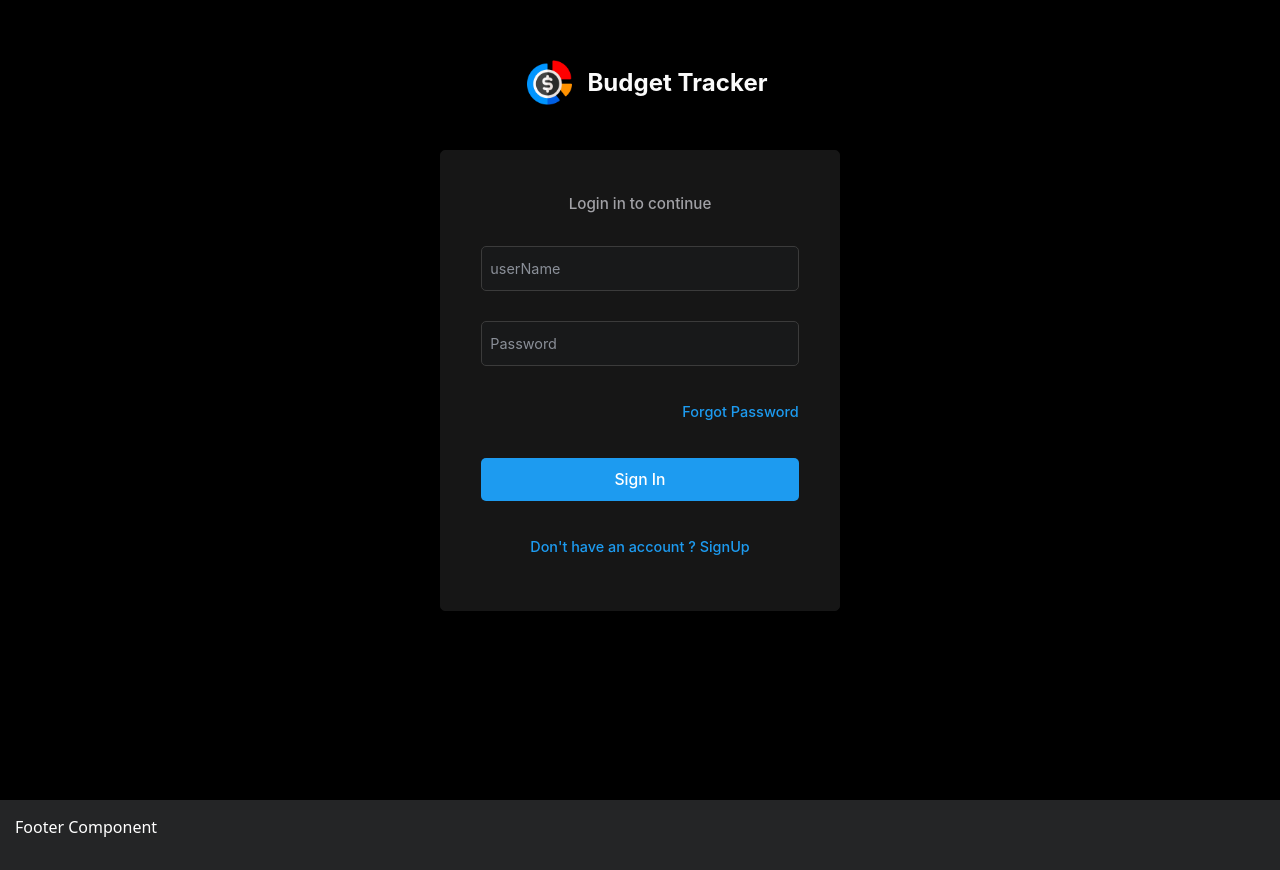
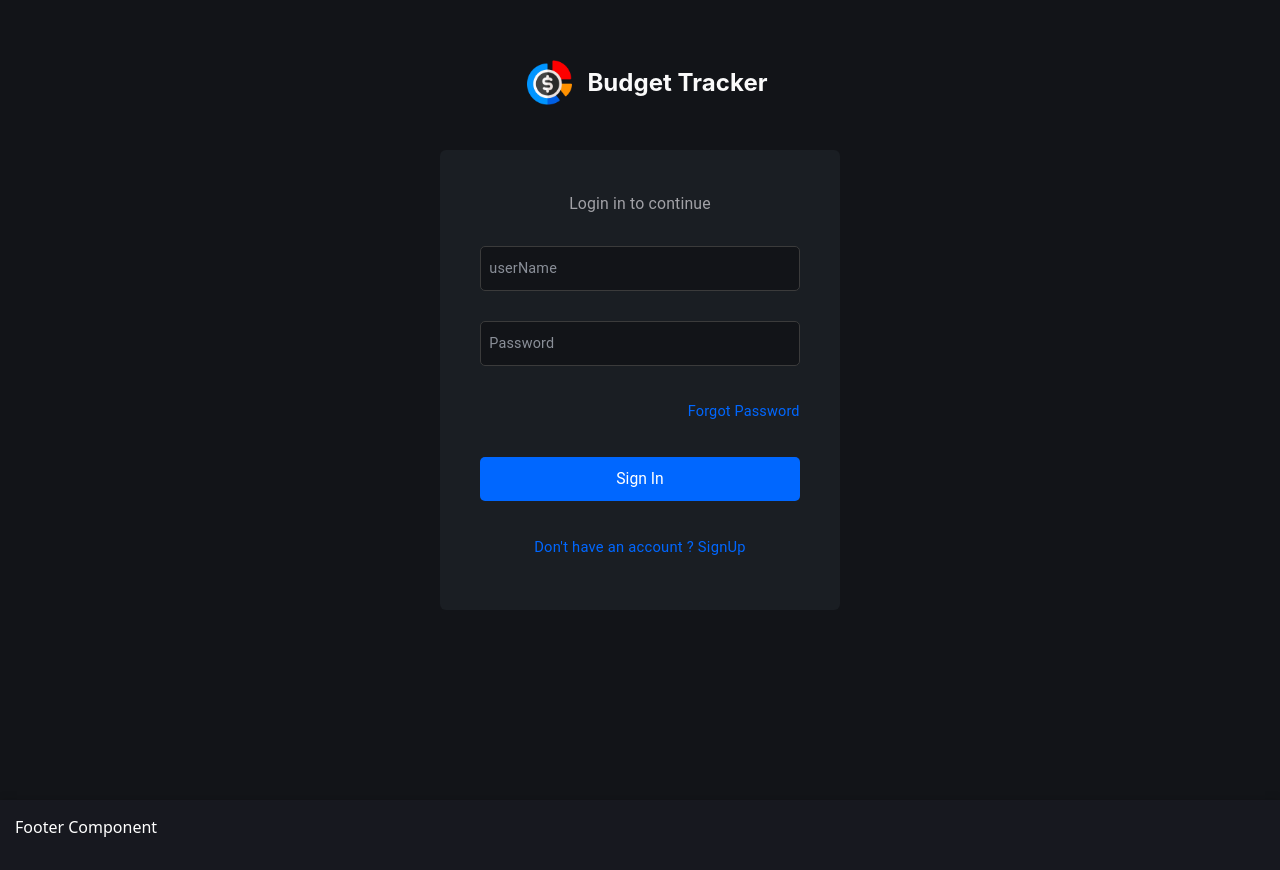
Before and after one commit to SujithGunasekaran/BudgetApp, a React (Create React App) app in the folder BudgetAppClient/: page / in a window 1280 px wide. Built offline with nearby package versions, Linux system fonts and the light colour scheme.

Commit message:
css change

```diff
--- a/BudgetAppClient/src/Style/Finance.css
+++ b/BudgetAppClient/src/Style/Finance.css
@@ -26,12 +26,12 @@
 }
 .finance_top_header_info_sub
 {
-    padding-top: 5px;
-    font-size: .850rem;
-    font-weight: 500;
-    letter-spacing: 0.010rem;
+    padding-top: 7px;
+    font-size: .880rem;
+    font-weight: 400;
+    letter-spacing: 0.015rem;
     color: var(--title-sub-heading);
-    font-family: var(--font-family-sans-serif);
+    font-family: var(--font-family-roboto);
 }
 .finance_top_header_info_child_two
 {
@@ -65,9 +65,10 @@
 {
     padding-left: 10px;
     font-size: .920rem;
-    font-weight: 600;
+    font-weight: 400;
+    letter-spacing: 0.015rem;
     color: var(--title-heading);
-    font-family: var(--font-family-inter-font);
+    font-family: var(--font-family-roboto);
     transition: 0.4s all ease-in-out;
 }
 .finance_top_header_heading:hover
@@ -113,7 +114,7 @@
     font-weight: 700;
     letter-spacing: 0.010rem;
     color: var(--title-light);
-    font-family: var(--font-family-sans-serif);
+    font-family: var(--font-family-roboto);
     transition: 0.4s all ease-in-out;
 }
 
@@ -278,7 +279,7 @@
     padding: 15px 5px;
     margin: 0px 0px 10px 0px;
     font-size: .9rem;
-    font-weight: var(--font-family-sans-serif);
+    font-weight: var(--font-family-roboto);
     color: var(--title-heading);
     background-color: var(--body-bg);
 }
@@ -306,16 +307,16 @@
     padding: 5px 0px;
     font-size: 1.220rem;
     font-weight: 700;
-    letter-spacing: 0.010rem;
-    font-family: var(--font-family-sans-serif);
+    letter-spacing: 0.020rem;
+    font-family: var(--font-family-roboto);
     color: var(--title-light);
 }
 .finance_transaction_detail_item_info_container .category_container .type
 {
     font-size: .800rem;
-    font-weight: 500;
-    letter-spacing: 0.010rem;
-    font-family: var(--font-family-sans-serif);
+    font-weight: 400;
+    letter-spacing: 0.015rem;
+    font-family: var(--font-family-roboto);
     color: var(--title-sub-heading);
 }
 .finance_transaction_detail_item_info_container .icon
@@ -326,24 +327,6 @@
     border-radius: 50%;
     font-size: 1.1rem;
     color: var(--title-heading);
-}
-.finance_transaction_detail_item_info_container .type
-{
-    font-size: .800rem;
-    font-weight: 400;
-    font-family: var(--font-family-sans-serif);
-}
-.finance_transaction_detail_item_info_container .type.income
-{
-    color: var(--success-alert-text);
-}
-.finance_transaction_detail_item_info_container .type.expenses
-{
-    color: var(--danger-alert-text);
-}
-.finance_transaction_detail_item_info_container .type.investment
-{
-    color: var(--info-alert-text);
 }
 .finance_transaction_detail_item_description_container
 {
@@ -368,17 +351,19 @@
     font-weight: 500;
     letter-spacing: 0.020rem;
     color: var(--title-highlight);
-    font-family: var(--font-family-sans-serif);
+    font-family: var(--font-family-roboto);
 }
 .finance_transaction_detail_item_amount_container .amount.income
 {
+    padding: 7px;
+    border-radius: 6px;
+    background-color: var(--success-alert-bg);
     color: var(--success-alert-text);
 }
 .finance_transaction_detail_item_amount_container .amount.expenses
 {
+    padding: 7px;
+    border-radius: 6px;
+    background-color: var(--danger-alert-bg);
     color: var(--danger-alert-text);
 }
-.finance_transaction_detail_item_amount_container .amount.investment
-{
-    color: var(--info-alert-text);
-}
--- a/BudgetAppClient/src/Style/Header.css
+++ b/BudgetAppClient/src/Style/Header.css
@@ -46,8 +46,9 @@
     border-radius: 5px;
     color: var(--title-sub-heading);
     font-size: .950rem;
-    font-weight: 600;
-    font-family: var(--font-family-sans-serif);
+    font-weight: 500;
+    letter-spacing: 0.015rem;
+    font-family: var(--font-family-roboto);
     transition: 0.4s all ease-in-out;
 }
 .header_menu_item.active
--- a/BudgetAppClient/src/Style/Login.css
+++ b/BudgetAppClient/src/Style/Login.css
@@ -31,25 +31,23 @@
 .form_app_card_container
 {
     margin: 20px 0px;
-    border-radius: 5px;
+    border-radius: 6px;
     padding: 32px 40px;
     color: #fff;
     width: 100%;
     background-color: var(--card-bg);
-    border: 1px solid var(--card-border);
-    /* box-shadow: 1px 5px 20px -10px rgb(0 0 0 / 78%);
-    -webkit-box-shadow: 1px 5px 20px -10px rgb(0 0 0 / 78%);
-    -moz-box-shadow: 1px 5px 20px -10px rgb(0 0 0 / 78%); */
-    box-shadow: 0 2px 10px rgb(0 0 0 / 25%);
+    /* border: 1px solid var(--card-border); */
+    box-shadow: 0 0 0 1px #0000;
 }
 .form_app_card_heading
 {
     padding: 10px 0px 15px 0px;
     text-align: center;
     color: var(--title-heading);
-    font-size: .950rem;
-    font-weight: 500;
-    font-family: var(--font-family-modern);
+    font-size: .990rem;
+    font-weight: 400;
+    letter-spacing: 0.010rem;
+    font-family: var(--font-family-roboto);
 }
 .form_app_card_form_input
 {
@@ -57,9 +55,10 @@
     width: 100%;
     height: 45px;
     padding: 8px 8px;
-    font-family: var(--font-family-modern);
-    font-size: 1rem;
+    font-family: var(--font-family-roboto);
+    font-size: .950rem;
     font-weight: 400;
+    letter-spacing: 0.011rem;
     color: var(--form-input-text);
     border: 1px solid var(--form-input-border);
     border-radius: 5px;
@@ -82,11 +81,16 @@
     display: flex;
     justify-content: flex-end;
     padding: 20px 0px 15px 0px;
-    font-family: var(--font-family-sans-serif);
-    font-weight: 500;
+    font-family: var(--font-family-roboto);
+    font-weight: 400;
     font-size: 0.905rem;
+    letter-spacing: 0.010rem;
     color: var(--text-highlight-dark);
     transition: 0.4s all ease-in-out;
+}
+.form_app_card_forgot_password a:hover
+{
+    color: var(--text-highlight-dark);
 }
 .form_app_card_form_btn
 {
@@ -95,9 +99,9 @@
     border: none;
     width: 100%;
     border-radius: 5px;
-    font-family: var(--font-family-sans-serif);
+    font-family: var(--font-family-roboto);
     font-size: .980rem;
-    font-weight: 500;
+    font-weight: 400;
     color: var(--text-light);
     background-color: var(--btn-highlight-bg);
 }
@@ -121,9 +125,10 @@
     padding: 15px 0px 20px 0px;
     text-align: center;
     color: var(--text-highlight-dark);
-    font-size: 0.900rem;
-    font-weight: 500;
-    font-family: var(--font-family-sans-serif);
+    font-size: 0.920rem;
+    font-weight: 400;
+    letter-spacing: 0.015rem;
+    font-family: var(--font-family-roboto);
 }
 .form_app_card_info_link a
 {
--- a/BudgetAppClient/src/Style/global.css
+++ b/BudgetAppClient/src/Style/global.css
@@ -31,35 +31,35 @@
 
     /* Dark Theme */
 
-    --body-bg : black;
-    --header-bg : #242526;
-    --form-input-bg : #18191a;
+    --body-bg : #121418;
+    --header-bg : #17181F;
+    --form-input-bg : #121418;
     --form-input-border : #3B3B3B;
-    --form-focus-border : #4D9EEA;
+    --form-focus-border : #0067FF;
     --form-input-text : #fff;
     --form-text-placeholder : #8a8f98;
-    --icon-bg : rgb(77,158,234, 0.150);
-    --icon-color : #4D9EEA;
+    --icon-bg : #132541;
+    --icon-color : #0068FF;
     --icon-dark-color : #929699;
-    --btn-highlight-bg : #1D9BF0;
-    --btn-highlight-hover-bg : #3090eb;
+    --btn-highlight-bg : #0067FF;
+    --btn-highlight-hover-bg : #035ce2;
     --btn-danger-bg : #ff5a4e;
     --btn-danger-hover-bg : #fa483b;
-    --btn-disabled-bg : #8b8b8d;
+    --btn-disabled-bg : #6d6d6d;
     --text-bg : #18191a;
-    --text-highlight-dark : #1D9BF0;
+    --text-highlight-dark : #0067FF;
     --title-dark : #333333;
     --title-heading : #A1A1A6;
     --title-highlight : #fafafa;
     --title-light : #dededf;
     --title-sub-heading : #8a8f98;
-    --container-light-blue-bg : rgb(77,158,234, 0.150);
-    --card-bg-grey : #2b2b2b;
-    --card-bg : #161616;
+    --container-light-blue-bg : #0e1a2e;
+    --card-bg-grey : #1E222D;
+    --card-bg : #1A1E23;
     --card-light-dark : rgb(52, 52, 53);
-    --card-border : #161616;
-    --dropdown-values-bg : rgb(77,158,234, 0.150);
-    --dropdown-values-color : #1D9BF0;
+    --card-border : #1A1E23;
+    --dropdown-values-bg : #0e1a2e;
+    --dropdown-values-color : #0068FF;
     --scroll-border : rgb(109, 108, 108);
 
 
@@ -81,7 +81,7 @@
     --font-family-inter-font : 'Inter', sans-serif;
     --font-family-sans-serif: "BlinkMacSystemFont","Segoe UI","Roboto","Helvetica Neue",Arial,"Noto Sans",sans-serif,"Apple Color Emoji","Segoe UI Emoji","Segoe UI Symbol","Noto Color Emoji";
     --font-family-monospace: "Liberation Mono","SFMono-Regular","Menlo,Monaco","Consolas","Courier New",monospace;
-
+    --font-family-roboto : 'Roboto', sans-serif;
 }
 
 .body
@@ -110,3 +110,4 @@
 }
 
 @import url('https://fonts.googleapis.com/css2?family=Inter:wght@200;300;400;500;600;700;800;900&display=swap');
+@import url('https://fonts.googleapis.com/css2?family=Roboto:wght@100;300;400;500;700;900&display=swap');
--- a/BudgetAppClient/src/Style/messageModel.css
+++ b/BudgetAppClient/src/Style/messageModel.css
@@ -14,8 +14,8 @@
 {
     font-size: .9rem;
     font-weight: 400;
-    letter-spacing: 0.010rem;
-    font-family: var(--font-family-sans-serif);
+    letter-spacing: 0.015rem;
+    font-family: var(--font-family-roboto);
 }
 .message_cancel
 {
```
Also changed, not shown: BudgetAppClient/src/Style/model.css (+15 -14 lines).
